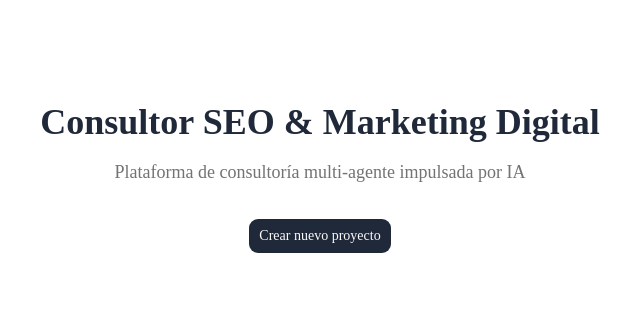
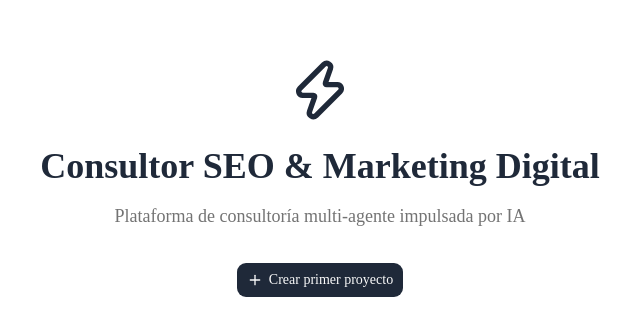
Before and after one commit to thewasta/ai-challenge, a Next.js app: page / in a window 1280 px wide. Shown: the part 222-558 px from the top of the page, without its empty margins (320-960 px from the left). Built offline with nearby package versions, Linux system fonts and the light colour scheme; no server answers; the database is empty.

Commit message:
feat: add home and chat pages
- HomePage: server component that redirects to latest chat or shows landing CTA
- HomePageClient: landing page with 'Crear primer proyecto' button
- ChatPage: server component at /projects/[id]/chats/[chatId] that fetches projects and renders ChatLayout

```diff
--- a/src/app/page.tsx
+++ b/src/app/page.tsx
@@ -1,17 +1,13 @@
-import { Button } from "@/components/ui/button";
+import { redirect } from "next/navigation";
+import { HomePageClient } from "@/components/HomePageClient";
+import { getLatestProjectWithChat } from "@/lib/db-helpers";
 
-export default function HomePage() {
-  return (
-    <main className="flex min-h-screen flex-col items-center justify-center p-8">
-      <h1 className="text-4xl font-bold text-primary">Consultor SEO & Marketing Digital</h1>
-      <p className="mt-4 text-lg text-muted-foreground">
-        Plataforma de consultoría multi-agente impulsada por IA
-      </p>
-      <Button
-        size="lg"
-        className="mt-8"
-        render={<a href="/projects/new">Crear nuevo proyecto</a>}
-      />
-    </main>
-  );
+export default async function HomePage() {
+  const result = await getLatestProjectWithChat();
+
+  if (result?.chat) {
+    redirect(`/projects/${result.project.id}/chats/${result.chat.id}`);
+  }
+
+  return <HomePageClient />;
 }
--- /dev/null
+++ b/src/app/projects/[id]/chats/[chatId]/page.tsx
@@ -0,0 +1,28 @@
+import { notFound } from "next/navigation";
+import { ChatLayout } from "@/components/ChatLayout";
+import { getProject, getProjectsWithChats } from "@/lib/db-helpers";
+
+export default async function ChatPage({
+  params,
+}: {
+  params: Promise<{ id: string; chatId: string }>;
+}) {
+  const { id, chatId } = await params;
+  const projectId = Number(id);
+  const chatIdNum = Number(chatId);
+
+  const [projects, project] = await Promise.all([getProjectsWithChats(), getProject(projectId)]);
+
+  if (!project) {
+    notFound();
+  }
+
+  return (
+    <ChatLayout
+      projects={projects}
+      currentProjectId={projectId}
+      currentChatId={chatIdNum}
+      projectName={project.name}
+    />
+  );
+}
--- /dev/null
+++ b/src/components/HomePageClient.tsx
@@ -0,0 +1,38 @@
+"use client";
+
+import { Loader2, Plus, Zap } from "lucide-react";
+import { useRouter } from "next/navigation";
+import { useState } from "react";
+import { Button } from "@/components/ui/button";
+
+export function HomePageClient() {
+  const router = useRouter();
+  const [isLoading, setIsLoading] = useState(false);
+
+  async function handleCreate() {
+    setIsLoading(true);
+    try {
+      const res = await fetch("/api/projects", { method: "POST" });
+      const { project, chat } = await res.json();
+      router.push(`/projects/${project.id}/chats/${chat.id}`);
+    } catch {
+      setIsLoading(false);
+    }
+  }
+
+  return (
+    <main className="flex min-h-screen flex-col items-center justify-center p-8">
+      <Zap className="size-16 text-primary mb-6" />
+      <h1 className="text-4xl font-bold text-primary text-center">
+        Consultor SEO & Marketing Digital
+      </h1>
+      <p className="mt-4 text-lg text-muted-foreground text-center max-w-md">
+        Plataforma de consultoría multi-agente impulsada por IA
+      </p>
+      <Button size="lg" className="mt-8" onClick={handleCreate} disabled={isLoading}>
+        {isLoading ? <Loader2 className="size-4 animate-spin" /> : <Plus className="size-4" />}
+        Crear primer proyecto
+      </Button>
+    </main>
+  );
+}
```
